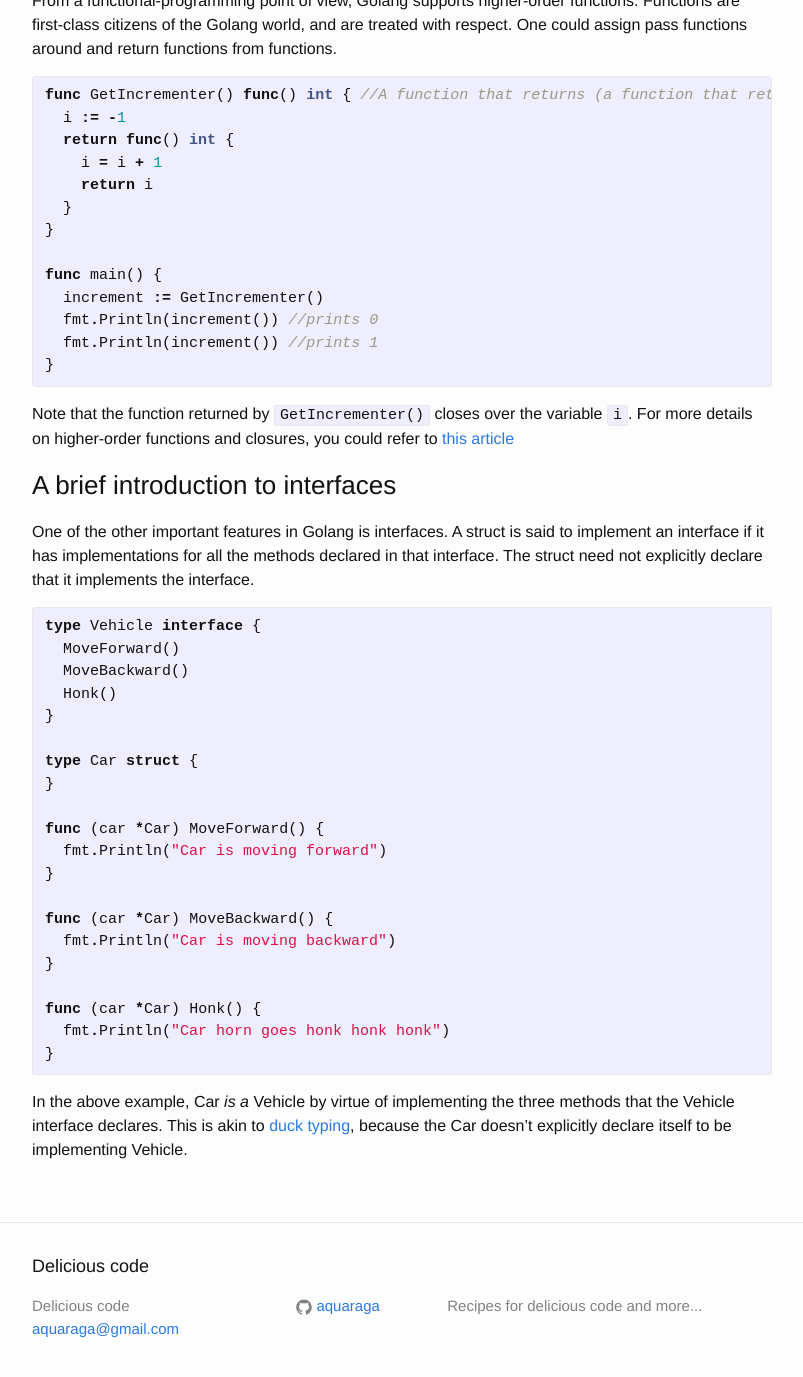
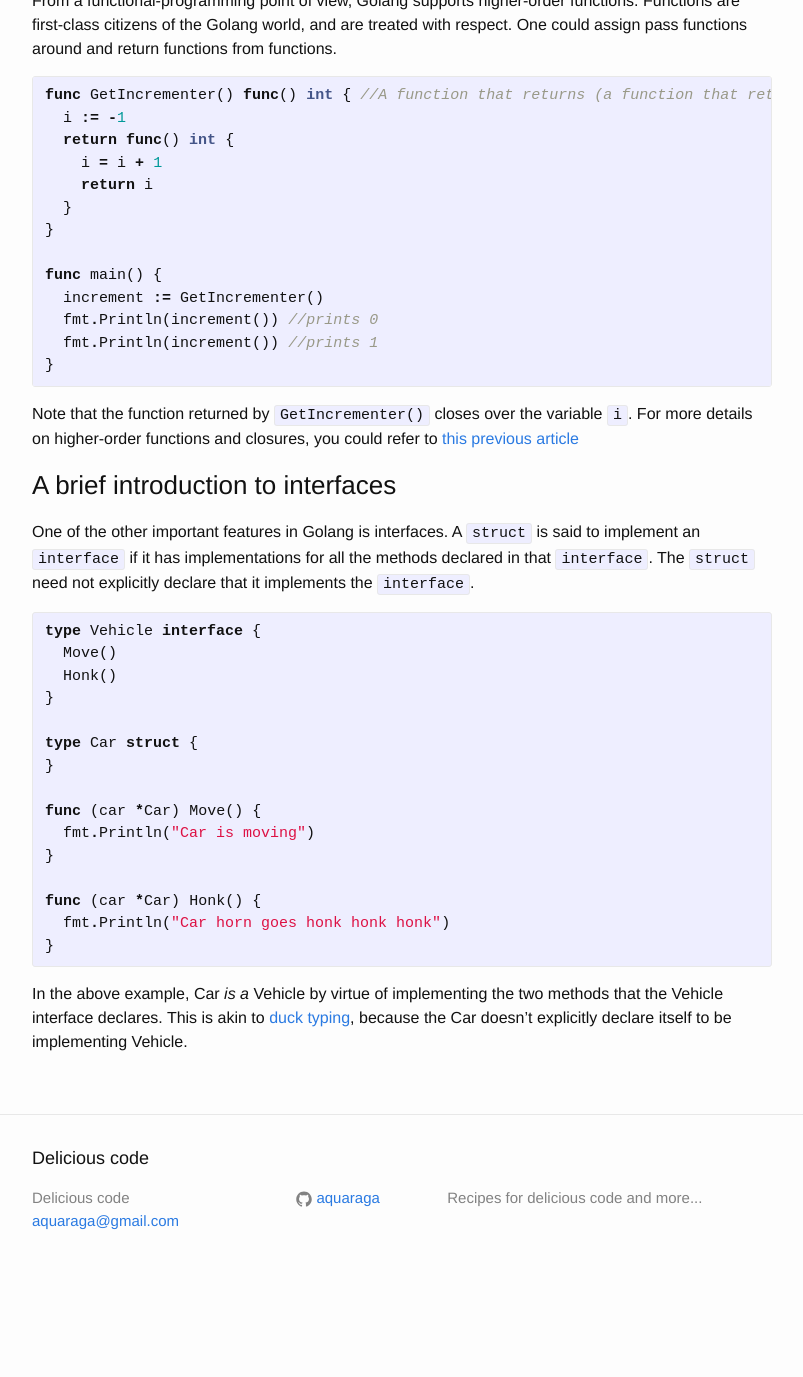
Before and after one commit to aquaraga/aquaraga.github.io, a Jekyll site: the page built from _posts/2016-11-19-golang-interfaces-vs-functions.markdown, in a window 1280 px wide and 1400 px high, scrolled down 418 px. Shown: the top 1377 px of the window, without its empty margins (238-1041 px from the left). Built offline with Jekyll 4.4.1, drawn with Linux system fonts in a browser that asks for light colours; comment, search, counter and statistics services are not loaded; after the commit the page ends 1710 px from its top, so only the background shows below that.

Commit message:
One method less in the interface example

```diff
--- a/_posts/2016-11-19-golang-interfaces-vs-functions.markdown
+++ b/_posts/2016-11-19-golang-interfaces-vs-functions.markdown
@@ -30,28 +30,23 @@ func main() {
 
 {% endhighlight %}
 
-Note that the function returned by `GetIncrementer()` closes over the variable `i`. For more details on higher-order functions and closures, you could refer to [this article][my-blog-on-closures]
+Note that the function returned by `GetIncrementer()` closes over the variable `i`. For more details on higher-order functions and closures, you could refer to [this previous article][my-blog-on-closures]
 
 ### A brief introduction to interfaces ###
 
-One of the other important features in Golang is interfaces. A struct is said to implement an interface if it has implementations for all the methods declared in that interface. The struct need not explicitly declare that it implements the interface.
+One of the other important features in Golang is interfaces. A `struct` is said to implement an `interface` if it has implementations for all the methods declared in that `interface`. The `struct` need not explicitly declare that it implements the `interface`.
 
 {% highlight go %}
 type Vehicle interface {
-  MoveForward()
-  MoveBackward()
+  Move()
   Honk()
 }
 
 type Car struct {
 }
 
-func (car *Car) MoveForward() {
-  fmt.Println("Car is moving forward")
-}
-
-func (car *Car) MoveBackward() {
-  fmt.Println("Car is moving backward")
+func (car *Car) Move() {
+  fmt.Println("Car is moving")
 }
 
 func (car *Car) Honk() {
@@ -59,7 +54,7 @@ func (car *Car) Honk() {
 }
 {% endhighlight %}
 
-In the above example, Car *is a* Vehicle by virtue of implementing the three methods that the Vehicle interface declares. This is akin to [duck typing][duck-typing], because the Car doesn't explicitly declare itself to be implementing Vehicle.
+In the above example, Car *is a* Vehicle by virtue of implementing the two methods that the Vehicle interface declares. This is akin to [duck typing][duck-typing], because the Car doesn't explicitly declare itself to be implementing Vehicle.
 
 
 
```
